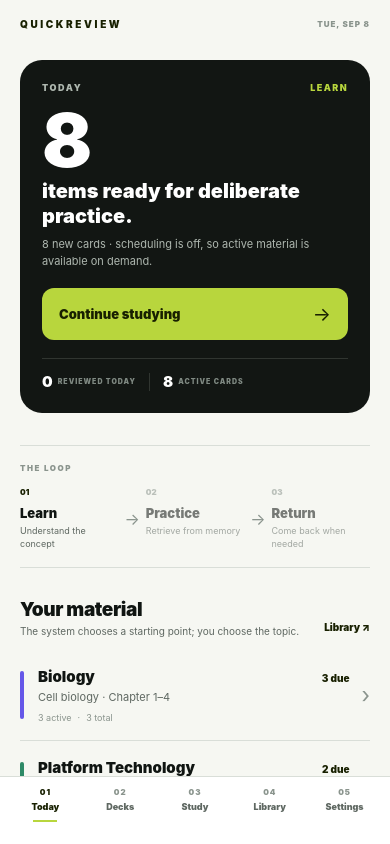
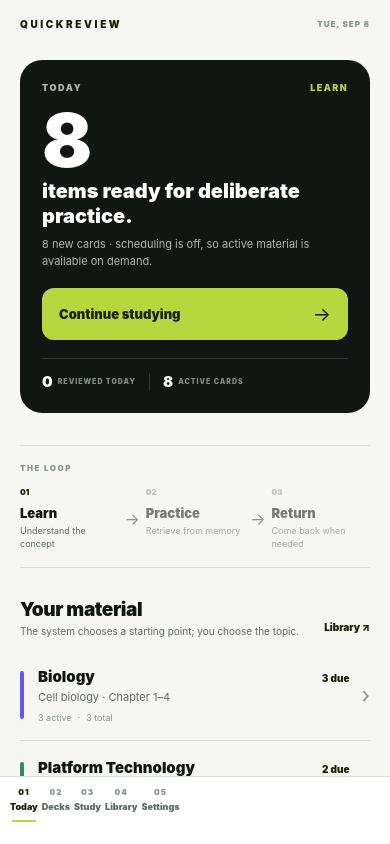
Before and after one commit to geojoshuaaquino-source/QuickReview, a React Native app: screen / in a window 390 px wide. Built offline with nearby package versions, Linux system fonts and the light colour scheme.

Commit message:
Polish global mobile navigation with tactile motion and cleaner interaction states

```diff
--- a/App.tsx
+++ b/App.tsx
@@ -1,5 +1,5 @@
 import React,{useEffect,useMemo,useState} from 'react';
-import {BackHandler,Pressable,StatusBar,StyleSheet,Text,View} from 'react-native';
+import {BackHandler,StatusBar,StyleSheet,Text,View} from 'react-native';
 import * as Haptics from 'expo-haptics';
 import {SafeAreaProvider,useSafeAreaInsets} from 'react-native-safe-area-context';
 import {Card,Deck} from './src/domain/models';
@@ -11,6 +11,7 @@ import {StudyScreen} from './src/presentation/StudyScreen';
 import {LearningScreen} from './src/presentation/LearningScreen';
 import {LibraryScreen} from './src/presentation/LibraryScreen';
 import {SettingsScreen} from './src/presentation/SettingsScreen';
+import {ScalePress} from './src/presentation/motion';
 import {theme as T} from './src/presentation/theme';
 type Tab='Today'|'Decks'|'Study'|'Library'|'Settings';
 const repo=new LocalRepository();const tabs:Tab[]=['Today','Decks','Study','Library','Settings'];
@@ -20,5 +21,5 @@ function AppContent(){const insets=useSafeAreaInsets();const[tab,setTab]=useStat
  useEffect(()=>{const sub=BackHandler.addEventListener('hardwareBackPress',()=>{if(tab==='Today')return false;if(tab==='Study'&&studyMode==='practice'){setStudyMode('learn');return true}setStudyMode('learn');setTab('Today');return true});return()=>sub.remove()},[tab,studyMode]);
  if(!loaded)return <View style={s.loading}><Text style={s.loadingMark}>Q</Text><Text style={s.loadingTitle}>QuickReview</Text><Text style={s.loadingText}>Preparing your study space…</Text></View>;
  let screen:React.ReactNode;if(tab==='Today')screen=<HomeScreen decks={decks} dashboard={dashboard} schedulingEnabled={settings.schedulingEnabled} onStudy={id=>{setSelectedId(id);setTab('Study');setStudyMode('learn')}} onLibrary={()=>navigate('Library')}/>;else if(tab==='Decks')screen=<Decks decks={decks} setDecks={legacySetDecks} nav={nav}/>;else if(tab==='Study'&&selected)screen=studyMode==='learn'?<LearningScreen deck={selected} onPractice={()=>setStudyMode('practice')}/>:<StudyScreen deck={selected} defaultSessionSize={settings.defaultSessionSize} defaultDirection={settings.studyDirection} onAdd={addCard} onStartSession={makeSession} onGrade={grade} onExit={()=>setStudyMode('learn')}/>;else if(tab==='Library')screen=<LibraryScreen decks={decks} onToggleSuspend={toggleSuspend} onDelete={deleteCard} onUpdate={updateCard} onImportCards={importCards} onCreateDeckAndImport={createDeckAndImport}/>;else screen=<SettingsScreen settings={settings} onChange={saveSettings}/>;
- return <View style={s.safe}><StatusBar barStyle="dark-content" backgroundColor={T.colors.bg}/><View style={[s.app,{paddingTop:insets.top,paddingLeft:insets.left,paddingRight:insets.right}]}>{screen}</View>{!inActivePractice&&<View style={[s.nav,{paddingBottom:Math.max(8,insets.bottom),paddingLeft:insets.left+8,paddingRight:insets.right+8}]}>{tabs.map((x,i)=>{const active=x===tab;return <Pressable key={x} onPress={()=>navigate(x)} accessibilityRole="tab" accessibilityState={{selected:active}} accessibilityLabel={x} hitSlop={4} style={({pressed})=>[s.navItem,pressed&&s.pressed]}><Text style={[s.navIndex,active&&s.navActive]}>{String(i+1).padStart(2,'0')}</Text><Text style={[s.navLabel,active&&s.navActive]}>{x}</Text><View style={[s.navRule,active&&s.navRuleActive]}/></Pressable>})}</View>}</View>}
-const s=StyleSheet.create({safe:{flex:1,backgroundColor:T.colors.bg},app:{flex:1},loading:{flex:1,backgroundColor:T.colors.bg,alignItems:'center',justifyContent:'center',padding:24},loadingMark:{fontSize:48,lineHeight:50,fontWeight:'900',color:T.colors.accentInk},loadingTitle:{fontSize:18,fontWeight:'900',color:T.colors.ink,marginTop:10},loadingText:{fontSize:11,color:T.colors.muted,marginTop:4},nav:{minHeight:68,borderTopWidth:1,borderTopColor:T.colors.line,backgroundColor:T.colors.surface,flexDirection:'row',paddingTop:10},navItem:{flex:1,alignItems:'center',paddingHorizontal:2,minHeight:48},navIndex:{fontSize:8,fontWeight:'900',letterSpacing:1,color:T.colors.faint,marginBottom:4},navLabel:{fontSize:9,fontWeight:'900',color:T.colors.muted},navActive:{color:T.colors.accentInk},navRule:{height:2,width:24,backgroundColor:'transparent',marginTop:8},navRuleActive:{backgroundColor:T.colors.accent},pressed:{opacity:.7,transform:[{scale:.98}]}});
+ return <View style={s.safe}><StatusBar barStyle="dark-content" backgroundColor={T.colors.bg}/><View style={[s.app,{paddingTop:insets.top,paddingLeft:insets.left,paddingRight:insets.right}]}>{screen}</View>{!inActivePractice&&<View style={[s.nav,{paddingBottom:Math.max(8,insets.bottom),paddingLeft:insets.left+8,paddingRight:insets.right+8}]}>{tabs.map((x,i)=>{const active=x===tab;return <ScalePress key={x} onPress={()=>navigate(x)} accessibilityRole="tab" accessibilityState={{selected:active}} accessibilityLabel={x} style={s.navItem}><Text style={[s.navIndex,active&&s.navActive]}>{String(i+1).padStart(2,'0')}</Text><Text style={[s.navLabel,active&&s.navActive]}>{x}</Text><View style={[s.navRule,active&&s.navRuleActive]}/></ScalePress>})}</View>}</View>}
+const s=StyleSheet.create({safe:{flex:1,backgroundColor:T.colors.bg},app:{flex:1},loading:{flex:1,backgroundColor:T.colors.bg,alignItems:'center',justifyContent:'center',padding:24},loadingMark:{fontSize:48,lineHeight:50,fontWeight:'900',color:T.colors.accentInk},loadingTitle:{fontSize:18,fontWeight:'900',color:T.colors.ink,marginTop:10},loadingText:{fontSize:11,color:T.colors.muted,marginTop:4},nav:{minHeight:68,borderTopWidth:1,borderTopColor:T.colors.line,backgroundColor:T.colors.surface,flexDirection:'row',paddingTop:10},navItem:{flex:1,alignItems:'center',paddingHorizontal:2,minHeight:48,justifyContent:'flex-start'},navIndex:{fontSize:8,fontWeight:'900',letterSpacing:1,color:T.colors.faint,marginBottom:4},navLabel:{fontSize:9,fontWeight:'900',color:T.colors.muted},navActive:{color:T.colors.accentInk},navRule:{height:2,width:24,backgroundColor:'transparent',marginTop:8},navRuleActive:{backgroundColor:T.colors.accent}});
```
